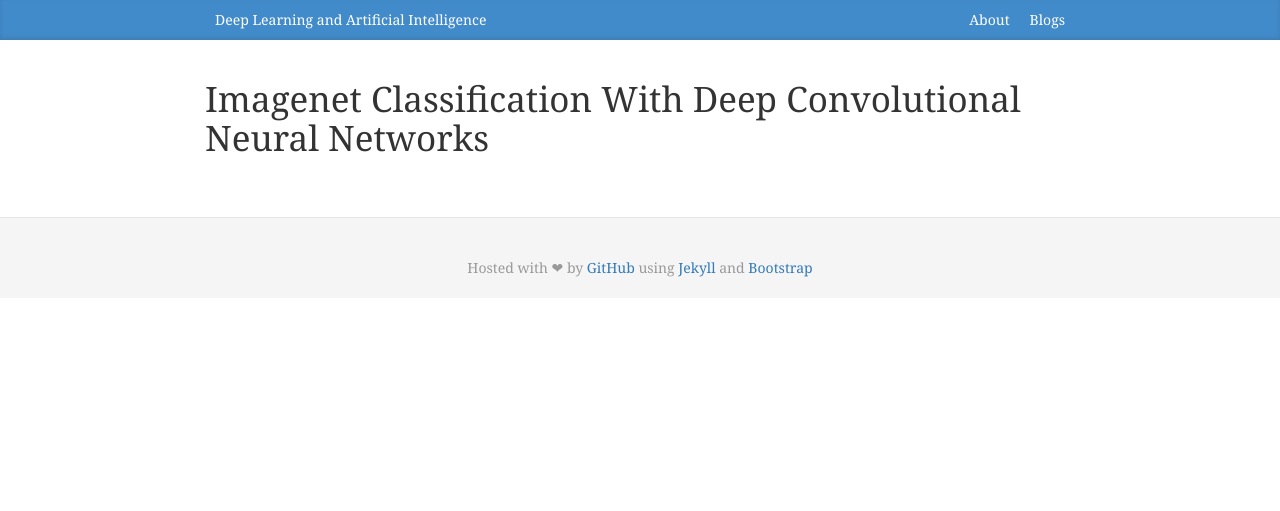
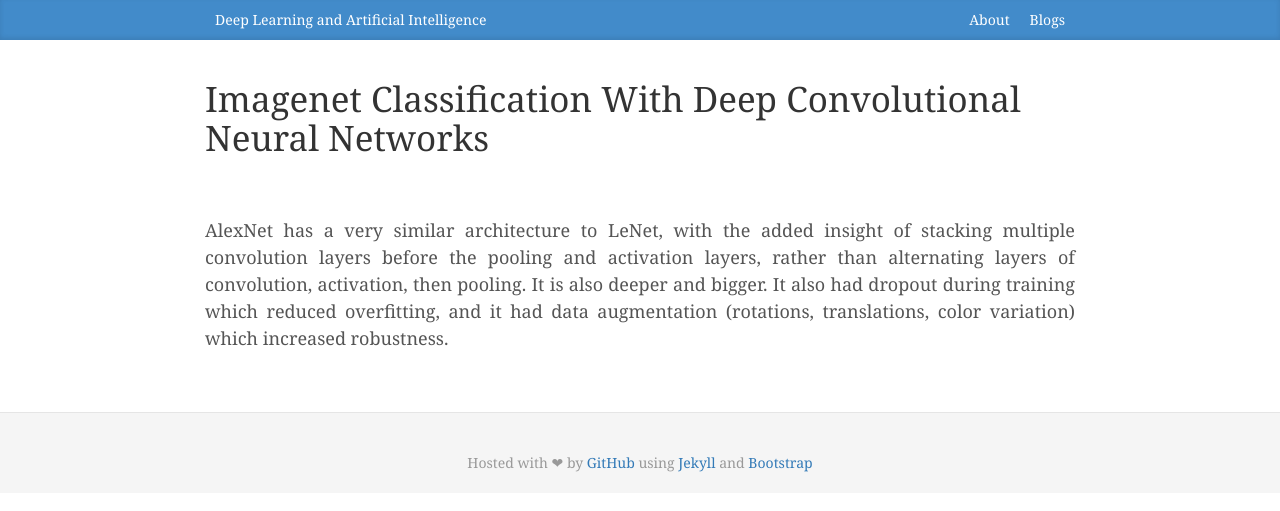
Before and after one commit to hajimupakura/hajimupakura.github.io, a Jekyll site: the page built from _posts/2017-05-05-ImageNet-Classification-with-Deep-Convolutional-Neural-Networks.markdown, in a window 1280 px wide. Shown: the top 511 px of the page. Built offline with Jekyll 4.4.1, drawn with Linux system fonts in a browser that asks for light colours; nearby versions of some CDN libraries; our own code applies the rules of GitHub Pages for plain Markdown files.

Commit message:
Update 2017-05-05-ImageNet-Classification-with-Deep-Convolutional-Neural-Networks.markdown

```diff
--- a/_posts/2017-05-05-ImageNet-Classification-with-Deep-Convolutional-Neural-Networks.markdown
+++ b/_posts/2017-05-05-ImageNet-Classification-with-Deep-Convolutional-Neural-Networks.markdown
@@ -1 +1,3 @@
+AlexNet has a very similar architecture to LeNet, with the added insight of stacking multiple convolution layers before the pooling and activation layers, rather than alternating layers of convolution, activation, then pooling. It is also deeper and bigger. It also had dropout during training which reduced overfitting, and it had data augmentation (rotations, translations, color variation) which increased robustness.
+
 [AlexNet]: https://www.cs.toronto.edu/~kriz/imagenet_classification_with_deep_convolutional.pdf
```
